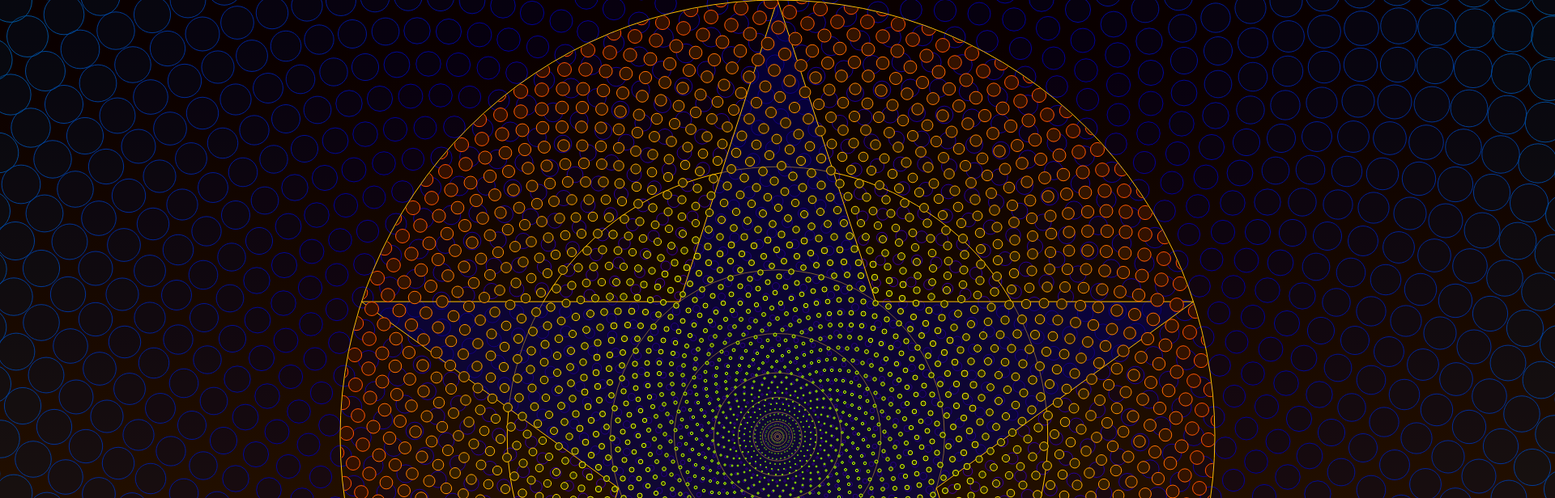
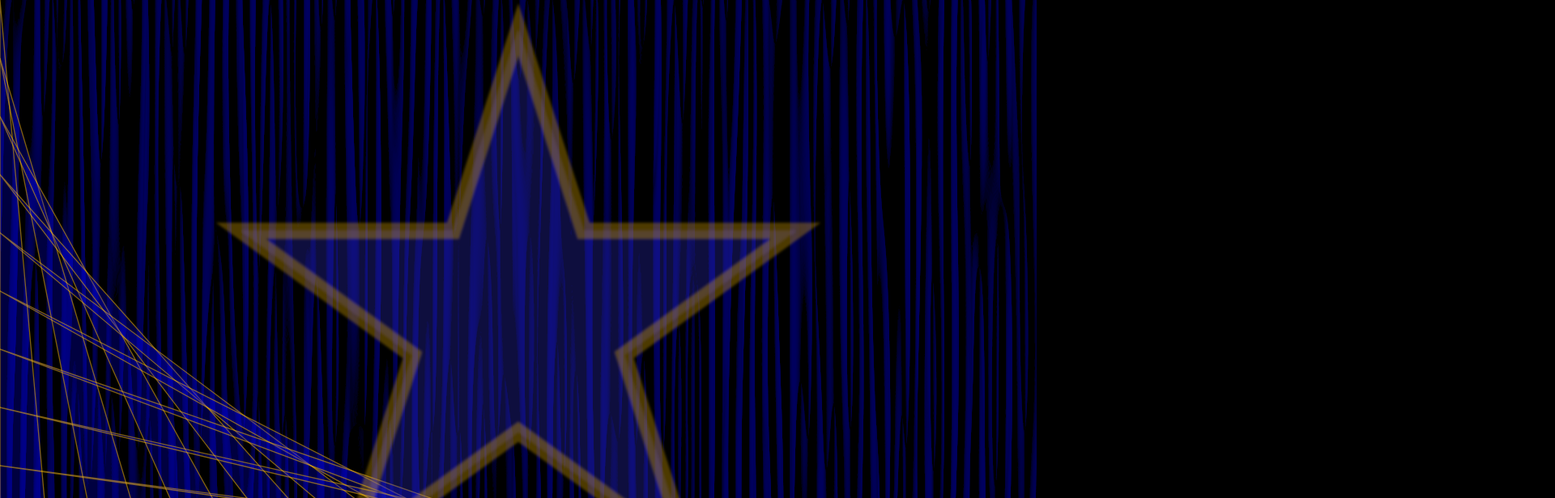
Before and after one commit to dopplerreflect/svg-wallpaper, a React (Vite) app: page / in a window 1280 px wide. Shown: the top 616 px of the page at 81% size, 1920 px wide, since content can reach past the window. Built offline with nearby package versions, Linux system fonts and the light colour scheme.

Commit message:
added graph and stuff

```diff
--- a/src/App.css
+++ b/src/App.css
@@ -1,4 +1,4 @@
 html {
-  overflow: hidden;
+  /* overflow: hidden; */
   background-color: black;
 }
--- a/src/App.tsx
+++ b/src/App.tsx
@@ -1,7 +1,7 @@
 import React from 'react';
 import ReactDOMServer from 'react-dom/server';
 import './App.css';
-import App from './wallpapers/SpiralStar';
+import App from './wallpapers/graph';
 
 console.log(ReactDOMServer.renderToString(<App />));
 export default App;
--- /dev/null
+++ b/src/wallpapers/graph.tsx
@@ -0,0 +1,75 @@
+import React, { createContext } from 'react';
+
+const clip = false; // whether to set width/height attrs on svg element
+const width = 1920;
+const height = 1080;
+const lineCount = 10;
+const cx = width / 2;
+const cy = height / 2;
+const angles = [...Array(10).keys()].map(k => (360 / 10) * k);
+const radii = [cy, cy * 0.61803 ** 2];
+const pc = (angle: number, radius: number) => {
+  return {
+    x: cx + radius * Math.cos(angle * (Math.PI / 180)),
+    y: cy + radius * Math.sin(angle * (Math.PI / 180)),
+  };
+};
+
+export default function Hex() {
+  return (
+    <svg
+      xmlns="http://www.w3.org/2000/svg"
+      width={clip ? width : undefined}
+      height={clip ? height : undefined}
+      viewBox={`0 0 ${width} ${height}`}
+    >
+      <defs>
+        <filter id="blur">
+          <feGaussianBlur in="SourceGraphic" stdDeviation="2" />
+        </filter>
+        <filter id="bg-filter">
+          <feTurbulence baseFrequency="0.04, 0.00125" result="turbulence" />
+          <feDiffuseLighting
+            lightingColor={`hsl(240, 100%, 20%)`}
+            surfaceScale={20}
+            result="lighting"
+          >
+            <feDistantLight azimuth={0} elevation={0} />
+          </feDiffuseLighting>
+          <feBlend in="turbulence" in2="lighting" mode="darken" />
+        </filter>
+      </defs>
+      <rect width={width} height={height} filter="url(#bg-filter)" />
+      {[...Array(10).keys()].map(i => (
+        <path
+          key={i}
+          d={`M ${0},${(height / lineCount) * i} L${
+            (width / lineCount) * i
+          },${height} L${
+            (width / lineCount) * i + width / lineCount / 2
+          },${height} Z`}
+          stroke={`hsla(45, 100%, 50%, 0.5)`}
+          strokeWidth={2}
+          fill={`hsla(240, 100%, 50%, 0.25)`}
+          fillRule="evenodd"
+        />
+      ))}
+      <path
+        d={`M${pc(angles[0], radii[0]).x},${pc(angles[0], radii[0]).y} ${angles
+          .slice(1, 10)
+          .map(
+            a =>
+              `L${pc(a, a % 72 === 0 ? radii[0] : radii[1]).x},${
+                pc(a, a % 72 === 0 ? radii[0] : radii[1]).y
+              }`
+          )
+          .join(' ')} Z`}
+        stroke={`hsla(45, 100%, 50%, 0.3)`}
+        strokeWidth={30}
+        fill={`hsla(240, 60%, 50%, 0.3)`}
+        transform={`rotate(-90, ${cx}, ${cy}) translate(-55, 0)`}
+        filter="url(#blur)"
+      />
+    </svg>
+  );
+}
```
Also changed, not shown: svg-out/graph.svg (added), svg-out/star-drapes-graph.svg (added).
